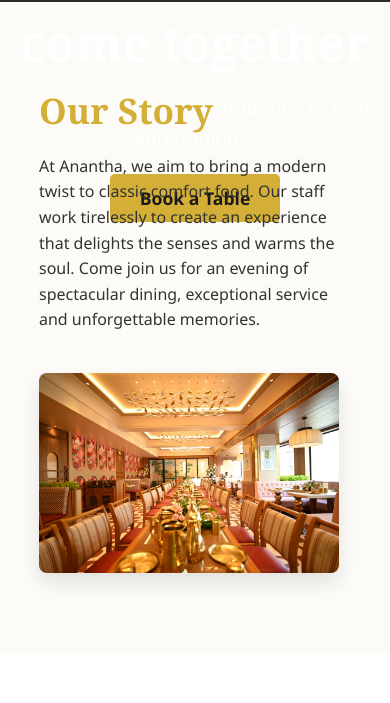
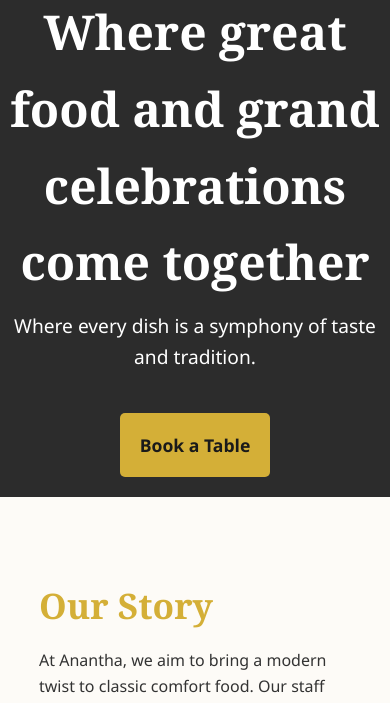
Before and after one commit to Blazemaster139/Anantha, a plain HTML site: page index.html in a window 390 px wide. Shown: the part 88-791 px from the top of the page. Drawn offline with Linux system fonts and the light colour scheme.

Commit message:
Update styles.css

```diff
--- a/styles.css
+++ b/styles.css
@@ -243,6 +243,10 @@ footer {
         height: auto;
     }
     .hero {
-        height: 1vh;
+        height: fit-content;
+    }
+    .cta_button {
+        padding: 20px;
+        margin: 20px;
     }
 }
```
